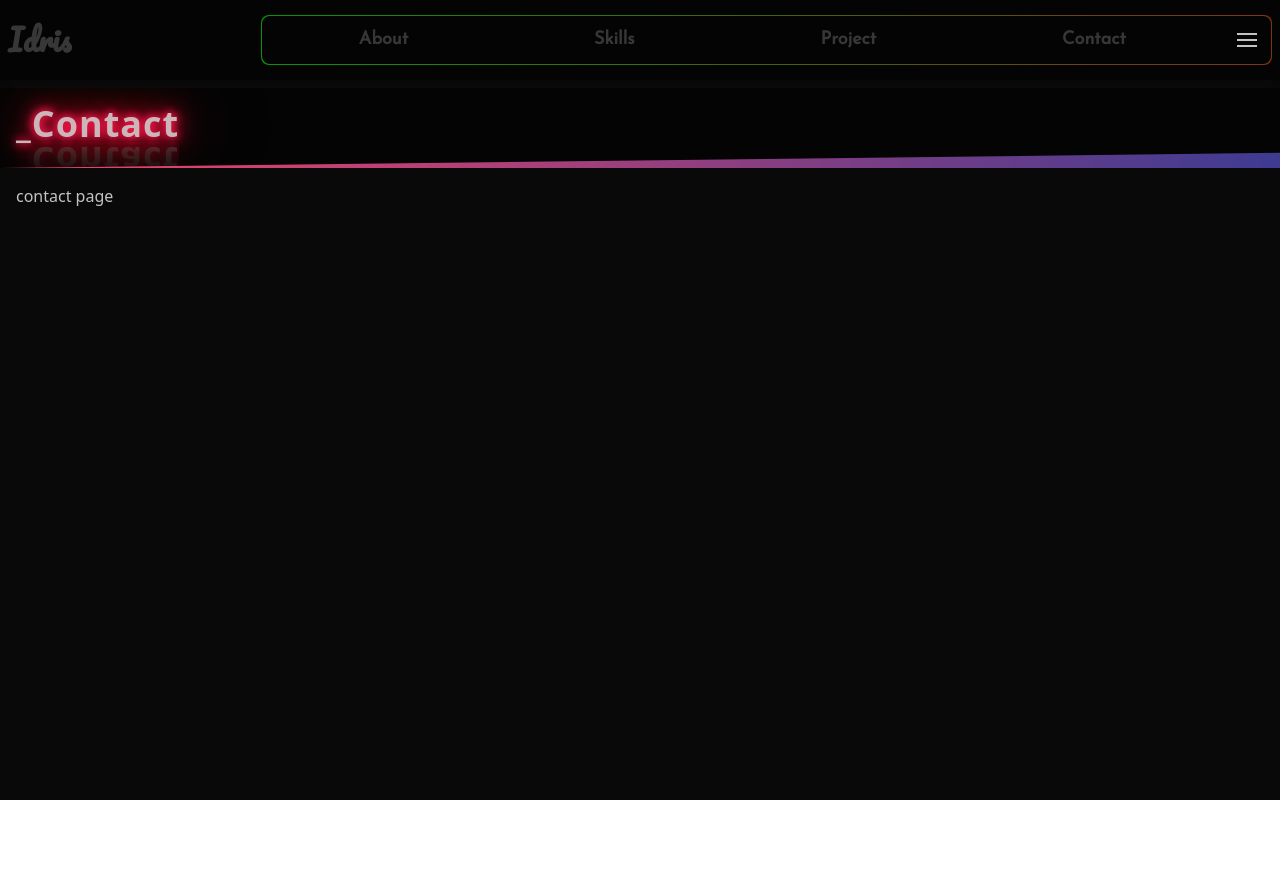
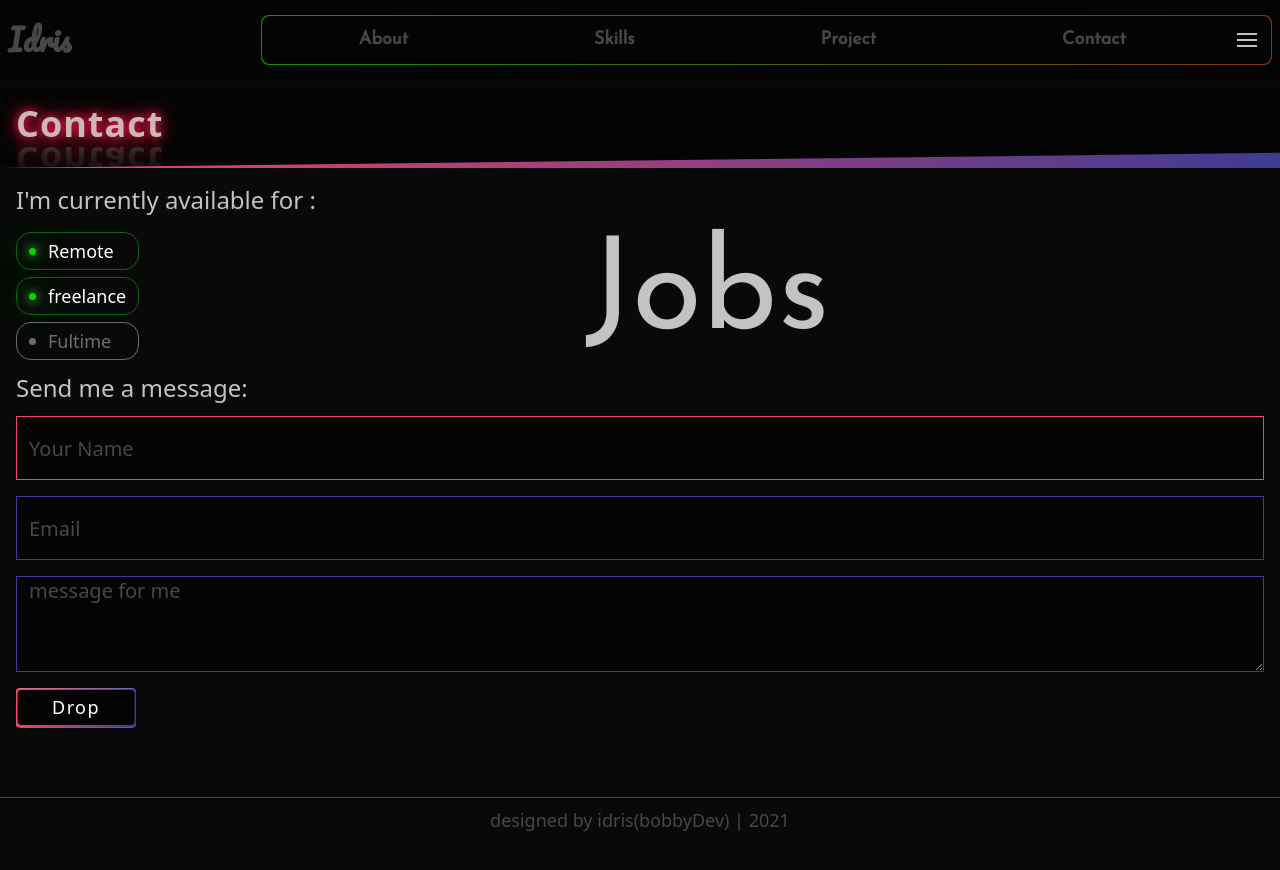
Before and after one commit to bobbycrooz/portfolio-client, a Next.js app: page /Contact in a window 1280 px wide. Shown: the top 870 px of the page. Before the commit the page ends 800 px from the top, so only its background shows below. Built offline with nearby package versions, Linux system fonts and the light colour scheme.

Commit message:
modified card

```diff
--- /dev/null
+++ b/components/Footer.tsx
@@ -0,0 +1,7 @@
+export default function Footer() {
+  return (
+    <div className="footer w-full h-20 p-2 flex justify-center border-t border-grad-two">
+      <p className="text-textLow text-lg">designed by idris(bobbyDev) | 2021</p>
+    </div>
+  );
+}
--- a/components/Glow.jsx
+++ b/components/Glow.jsx
@@ -1,14 +1,18 @@
 import styled from 'styled-components';
 
-export default function Glow({ text }) {
-  return <Text className="">{text}</Text>;
+export default function Glow({ text, size }) {
+  return (
+    <Text className="" s={size}>
+      {text}
+    </Text>
+  );
 }
 
 const Text = styled.h2`
   /* position: relative; */
   margin-top: -8px;
   font-weight: 600;
-  font-size: 36px;
+  font-size: ${({ s }) => (s ? s : '36px')};
   /* color: #f44369;
   #373737 */
   letter-spacing: 1px;
@@ -42,8 +46,11 @@ const Text = styled.h2`
     92.1%,
     100% {
       color: #ccb6ba;
-      text-shadow: 0 0 10px #f71949, 0 0 20px #f71949, 0 0 10px #f71949,
-        0 0 40px #f71949, 0 0 80px #f71949, 0 0 160px #f71949;
+      text-shadow: 0 0 10px #f71949, 0 0 20px #f71949;
     }
   }
 `;
+
+// , 0 0 10px #f71949,
+//         0 0 40px #f71949
+// 0 0 80px #f71949, 0 0 160px #f71949
--- a/components/Header.tsx
+++ b/components/Header.tsx
@@ -17,7 +17,7 @@ export default function Header() {
                 <a>About</a>
               </Link>
 
-              <Link href="/About">
+              <Link href="/Contact">
                 <a>Skills</a>
               </Link>
 
--- a/components/Title.tsx
+++ b/components/Title.tsx
@@ -9,7 +9,7 @@ export default function Title() {
   return (
     <Pane className="pane  bg-gradient-to-r from-grad-one to-grad-two h-20 w-full p-0 mt-2">
       <div className="inner w-full  flex h-full bg-primary items-center justify-between  p-4">
-        <Glow text={pathname.replace('/', '_')} />
+        <Glow size={false} text={pathname.replace('/', ' ')} />
         {console.log(pathname)}
         {['/Projects', '/Skills'].includes(pathname) ? (
           <Button mt={false} w="70px" h="30px">
--- a/package.json
+++ b/package.json
@@ -15,6 +15,7 @@
     "react": "^17.0.2",
     "react-chartjs-2": "^3.0.4",
     "react-dom": "^17.0.2",
+    "react-hook-form": "^7.15.1",
     "react-icons": "^4.2.0",
     "sass": "^1.39.0",
     "styled-components": "^5.3.1"
--- a/pages/Contact.tsx
+++ b/pages/Contact.tsx
@@ -1,3 +1,121 @@
-export default function Contact(){
-return <div>contact page</div>
+import React, { useState } from 'react';
+import Head from 'next/head';
+import Chart from 'chart.js/auto';
+import { BsBarChartFill } from 'react-icons/bs';
+import { RiPieChartFill } from 'react-icons/ri';
+import { SiJavascript } from 'react-icons/si';
+import styled from 'styled-components';
+import { FaThList } from 'react-icons/fa';
+import SkillChart from '../components/Chart';
+import SkillPie from '../components/Pie';
+import SkillBar from '../components/SkillBar';
+import Button from '../components/Button';
+
+export default function Contact() {
+  const [view, setView] = useState('normal');
+
+  return (
+    <div className="skills  w-full h-full  flex flex-col text-lg">
+      <Head>
+        <title>Skills</title>
+        <link rel="icon" href="/favicon.ico" />
+      </Head>
+
+      <div className="available w-full ">
+        <h1 className="text-2xl">I'm currently available for :</h1>
+
+        <div className="jobs_container mt-4  flex w-full">
+          <div className="status_container flex flex-col justify-between h-32 spacing-y-3">
+            <Status className="status active flex items-center  p-1 px-3">
+              <span className="dot rounded-full"></span>{' '}
+              <p className="ml-3 ">Remote</p>
+            </Status>
+
+            <Status className="status active flex items-center  p-1 px-3">
+              <span className="dot rounded-full"></span>{' '}
+              <p className="ml-3 ">freelance</p>
+            </Status>
+
+            <Status className="status  flex items-center  p-1 px-3">
+              <span className="dot rounded-full"></span>{' '}
+              <p className="ml-3 ">Fultime</p>
+            </Status>
+          </div>
+
+          <div className="ml-3  w-full flex items-center justify-center ">
+            <h1 className="job_text font-joe">Jobs</h1>
+          </div>
+        </div>
+      </div>
+
+      <main className="h-full  w-full contact_form  mt-3">
+        <h1 className="text-2xl">Send me a message:</h1>
+
+        <form
+          action=""
+          className="contact  flex mt-3 flex-col w-full space-y-4"
+        >
+          <div className="field_container relative w-full h-16 border border-grad-one ">
+            <input
+              type="text"
+              name=""
+              id=""
+              className="bg-primary  focus:outline-none  placeholder-textLow text-textLow w-full h-full text-xl px-3"
+              placeholder="Your Name"
+            />
+            <span className="error absolute"></span>
+          </div>
+
+          <div className="field_container border border-grad-two  relative w-full h-16">
+            <input
+              type="text"
+              name=""
+              id=""
+              placeholder="Email"
+              className="bg-primary   focus:outline-none   placeholder-textLow text-textLow w-full h-full text-xl px-3"
+            />
+            <span className="error absolute"></span>
+          </div>
+
+          <div className="field_container border border-grad-two  relative w-full h-24">
+            <textarea
+              className="bg-primary   focus:outline-none  placeholder-textLow text-textLow  text-xl px-3 w-full h-full"
+              name=""
+              id=""
+              placeholder="message for me"
+            ></textarea>
+            <span className="error absolute "></span>
+          </div>
+
+          <Button mt={false} w="120px" h="39px">
+            Drop
+          </Button>
+        </form>
+      </main>
+    </div>
+  );
 }
+
+const Status = styled.div`
+  border: 1px solid #6d6d6d;
+  border-radius: 15px;
+  color: #6d6d6d;
+  &.active {
+    border: 1px solid #116311;
+    color: #fff;
+
+    .dot {
+      background: #03d403;
+      box-shadow: 0 0 10px #47fd47f2, 0 0 30px #47fd47f2, 0 0 40px #47fd47ed,
+        0 0 60px #52f752e8, 0 0 100px #52f752df;
+    }
+  }
+
+  .dot {
+    transition: all 0.2s linear;
+    width: 7px;
+    height: 7px;
+
+    background: #6d6d6d;
+  }
+`;
--- a/pages/_app.js
+++ b/pages/_app.js
@@ -3,18 +3,16 @@ import '../styles/global.scss';
 import 'tailwindcss/tailwind.css';
 import Header from '../components/Header';
 import Title from '../components/Title';
-
+import Footer from '../components/Footer';
 import { useRouter } from 'next/router';
 
 function MyApp({ Component, pageProps }) {
   const { pathname } = useRouter();
 
   useEffect(() => {
-    window.addEventListener('load', () => {
-      setTimeout(() => {
-        window.scrollTo(0, 1);
-      }, 0);
-    });
+    setTimeout(() => {
+      window.scrollTo(0, 1);
+    }, 0);
   }, [pathname]);
 
   return (
@@ -24,6 +22,7 @@ function MyApp({ Component, pageProps }) {
       <div className="app  p-4 overflow-y-auto">
         <Component {...pageProps} />
       </div>
+      <Footer />
     </main>
   );
 }
--- a/pages/index.jsx
+++ b/pages/index.jsx
@@ -16,13 +16,13 @@ export default function Home() {
       </Head>
 
       <main className="welcome mt-4">
-        <p className="hi font-medium">hi 👋,</p>
-        <h1 className="name text-6xl font-extrabold mt-1 ">
-          {' '}
-          <small>I'm</small> Idris,
-        </h1>
-        <p className="info text-2xl   w-full mt-5 font-joe">
-          A FullStack JavaScript Web Developer (Frontend-Heavy), <br />
+        <p className="hi font-medium text-2xl">hi 👋,</p>
+        <div className="intro flex items-center  mt-2  space-x-4">
+          <h1 className="name text-5xl font-extrabold">I'm</h1>{' '}
+          <Glow text="Idris" size="58px" />,
+        </div>
+        <p className="info text-2xl text-textRead  w-full mt-5 font-joe">
+          A <u>FullStack</u> JavaScript Web Developer (Frontend-Heavy), <br />
           I implement great responsive
           <br />
           and interactive Web Apps,
--- a/styles/global.scss
+++ b/styles/global.scss
@@ -14,10 +14,18 @@ code {
     monospace;
 }
 
+.app {
+  height: calc(100vh - 10.7rem);
+}
 
-.app{
-height: calc(100vh - 10.7rem);
+.job_text {
+  font-size: 8rem;
 }
+
+// input:placeholder {
+//   color: blue;
+//   font-size: 0.7rem;
+// }
 // main{
 //   // background: linear-gradient(90deg, hsla(333, 100%, 53%, 1) 0%, hsla(33, 94%, 57%, 1) 100%);
 //   background: linear-gradient(90deg, hsla(217, 100%, 50%, 1) 0%, hsla(186, 100%, 69%, 1) 100%);
--- a/tailwind.config.js
+++ b/tailwind.config.js
@@ -1,38 +1,37 @@
 module.exports = {
   mode: 'jit',
   purge: ['./pages/**/*.{js,ts,jsx,tsx}', './components/**/*.{js,ts,jsx,tsx}'],
-  darkMode: "class", // or 'media' or 'class'
+  darkMode: 'class', // or 'media' or 'class'
   theme: {
     fontFamily: {
-
-      'joe': ['Josefin Sans', 'sans-serif'],
-      'logo': ['Pacifico', 'cursive']
+      joe: ['Josefin Sans', 'sans-serif'],
+      logo: ['Pacifico', 'cursive']
     },
     extend: {
-
-      spacing:{
-      "btn-w":"140.5px",
-      "btn-h": "44px"
+      spacing: {
+        'btn-w': '140.5px',
+        'btn-h': '44px'
       },
-      colors:{
-        body:"#090909",
-        primary: "#040404",
-        secondary: "#C3C3C3",
-        textLow: "#373737",
+      colors: {
+        body: '#090909',
+        primary: '#040404',
+        secondary: '#C3C3C3',
+        textLow: '#474747',
+        textRead: '#676767',
         glow: {
-          full: "hsla(186, 100%, 69%, 1)",
-          low: "hsla(217, 100%, 50%, 1) "
+          full: 'hsla(186, 100%, 69%, 1)',
+          low: 'hsla(217, 100%, 50%, 1) '
         },
         grad: {
-          one: "#F44369",
-          two: "#3E3B92",
-          three:""
+          one: '#F44369',
+          two: '#3E3B92',
+          three: ''
         }
       }
-    },
+    }
   },
   variants: {
-    extend: {},
+    extend: {}
   },
-  plugins: [],
-}
+  plugins: []
+};
```
Also changed, not shown: 1 other file (tests, documents, lock files or other folders).
